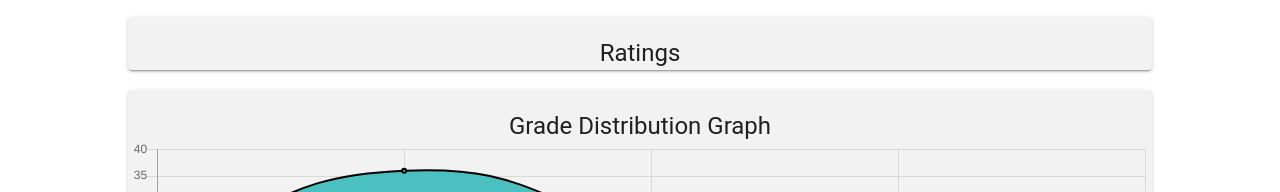
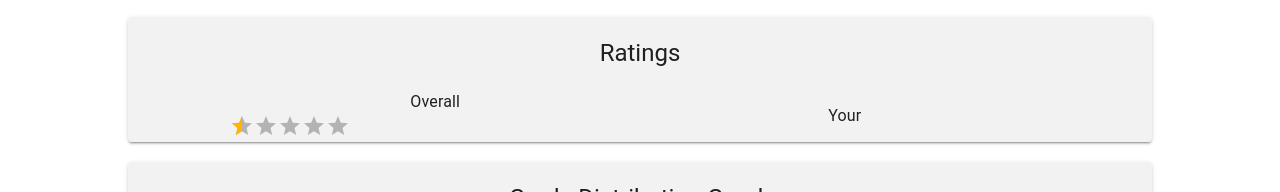
Before and after one commit to chandiran-dmc/universitydiscourse, a React (Create React App) app: page /course/1 in a window 1280 px wide. Shown: the part 391-583 px from the top of the page. Built offline with nearby package versions, Linux system fonts and the light colour scheme; no server answers.

Commit message:
created ratings model

```diff
--- a/src/components/CoursePage/CoursePage.js
+++ b/src/components/CoursePage/CoursePage.js
@@ -15,6 +15,7 @@
 
 import React, { Component } from 'react'
 import { Grid, Card, CardMedia, CardContent, Typography, CardActions, Button, createMuiTheme, ThemeProvider, Divider, Paper } from '@material-ui/core';
+import { Rating } from '@material-ui/lab';
 import axios from 'axios';
 import { Line } from 'react-chartjs-2';
 
@@ -50,7 +51,8 @@ export default class CoursePage extends Component {
             title: "Defualt course title",
             description: "No course description available",
             credit: 0,
-            followButton: <div/>
+            followButton: <div/>,
+            courseRating: 0.5
         };
     }
 
@@ -64,10 +66,41 @@ export default class CoursePage extends Component {
         // Get the course information through purdue io api
         this.getCourseInfo(this.state.id);
 
+        // Get course ratings
+        this.getRatingsAverage();
+
         // Check if the user is currently following this tag (course)
         // if so, change to unfollow button
         // if not, enable the follow button with correct callback function
         this.checkFollowing(this.state.id);
+    }
+
+    /**
+     * This method retrieves the ratings for this course and displays the average
+     */
+    getRatingsAverage = () => {
+
+        // Send request to the database
+        axios({
+            method: 'get',
+            url: 'http://localhost:3000/api/getratings'
+        })
+        .then((response) => {
+
+            let posts = [];
+            posts = response.data.data;
+
+            // get the ratings for this course
+            let ratings = [];
+            for (let i = 0; i < posts.length; i++) {
+
+
+            }
+        })
+        .catch((error) => {
+            console.error(error);
+            alert('An error occurred');
+        });
     }
 
     /**
@@ -496,6 +529,46 @@ export default class CoursePage extends Component {
                             >
                                 Ratings
                             </Typography>
+                            <Grid
+                                container
+                                justify="center"
+                                alignItems="center"
+                                direction="row"
+                            >
+                                <Grid
+                                    item
+                                    style={{
+                                        width: "40%",
+                                        marginTop: "20px"
+                                    }}
+                                >
+                                    <Typography
+                                        variant="body1"
+                                        align="center"
+                                    >
+                                        Overall
+                                    </Typography>
+                                    <Rating
+                                        readOnly
+                                        value={this.state.courseRating}
+                                        precision={0.5}
+                                    />
+                                </Grid>
+                                <Grid
+                                    item
+                                    style={{
+                                        width: "40%",
+                                        marginTop: "20px"
+                                    }}
+                                >
+                                    <Typography
+                                        variant="body1"
+                                        align="center"
+                                    >
+                                        Your
+                                    </Typography>
+                                </Grid>
+                            </Grid>
                         </Paper>
                     </Grid>
                     <Grid
```
Also changed, not shown: models/rating-model.js (added, +15 -0 lines), src/components/CoursePage/Ranking.js (+15 -0 lines).
